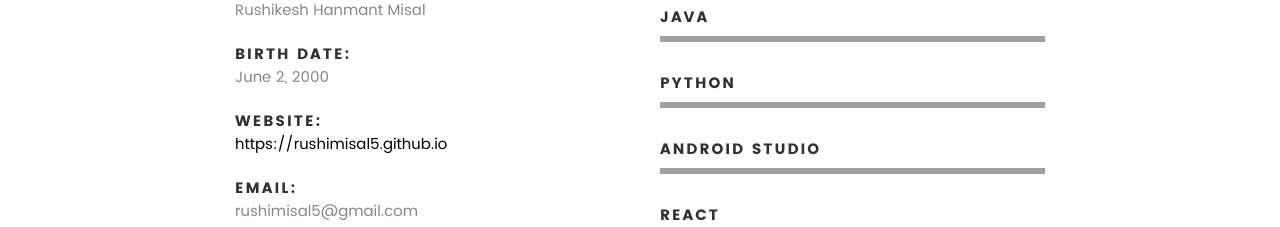
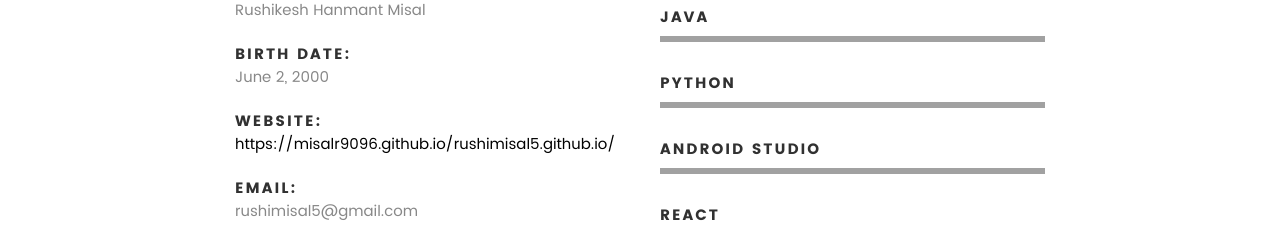
Before and after one commit to misalr9096/rushimisal5.github.io, a plain HTML site: page index.html in a window 1280 px wide. Shown: the part 1338-1565 px from the top of the page. Drawn offline with Linux system fonts and the light colour scheme; files whose address does not match are found by name.

Commit message:
UpdatedResume

```diff
--- a/index.html
+++ b/index.html
@@ -143,7 +143,7 @@
    				</li>
    				<li>
    					<strong>Website:</strong>
-   					<span><a href="#">https://rushimisal5.github.io</a></span>
+   					<span><a href="#">https://misalr9096.github.io/rushimisal5.github.io/</a></span>
    				</li>
                     <li>
                         <strong>Email:</strong>
```
Also changed, not shown: 1 other file.
